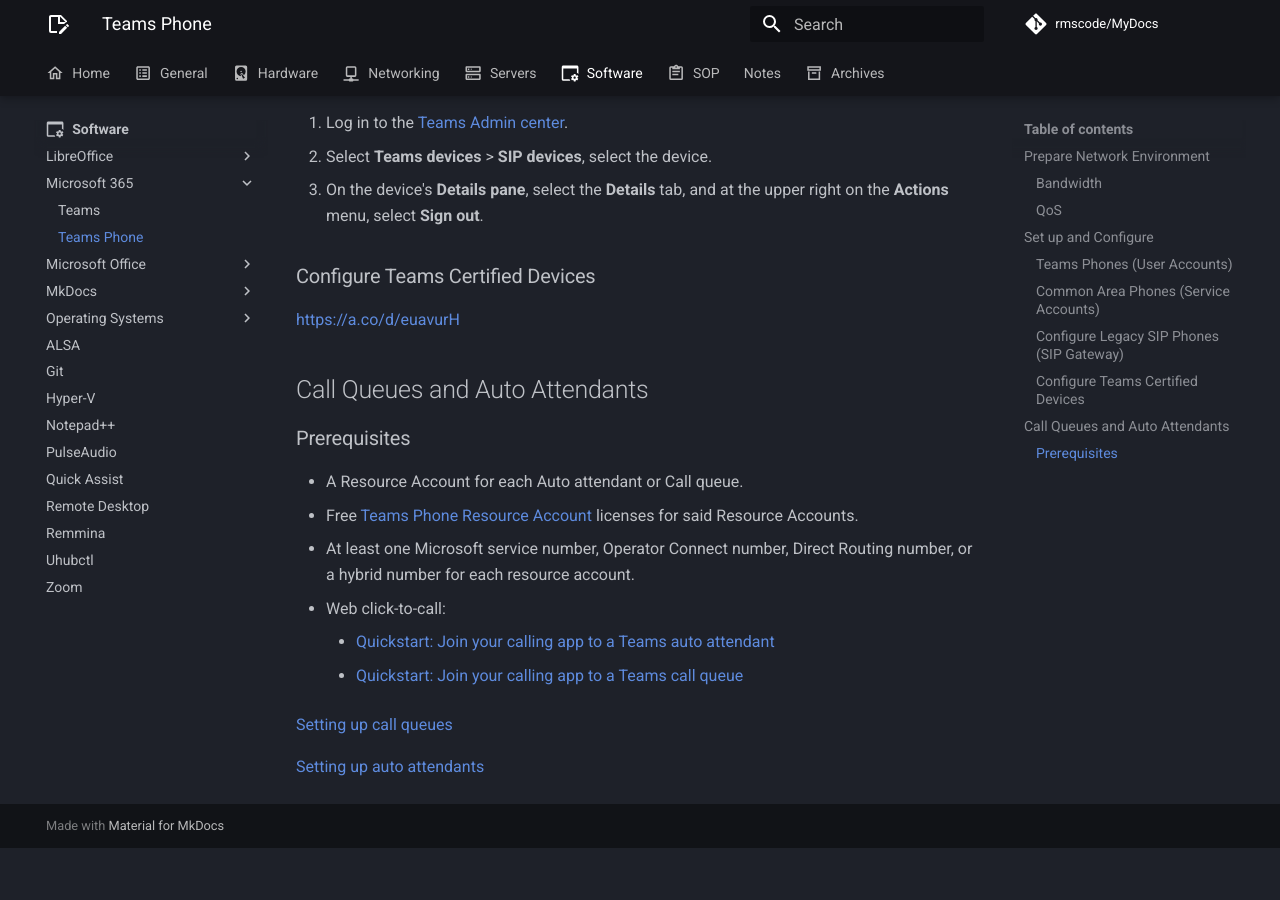
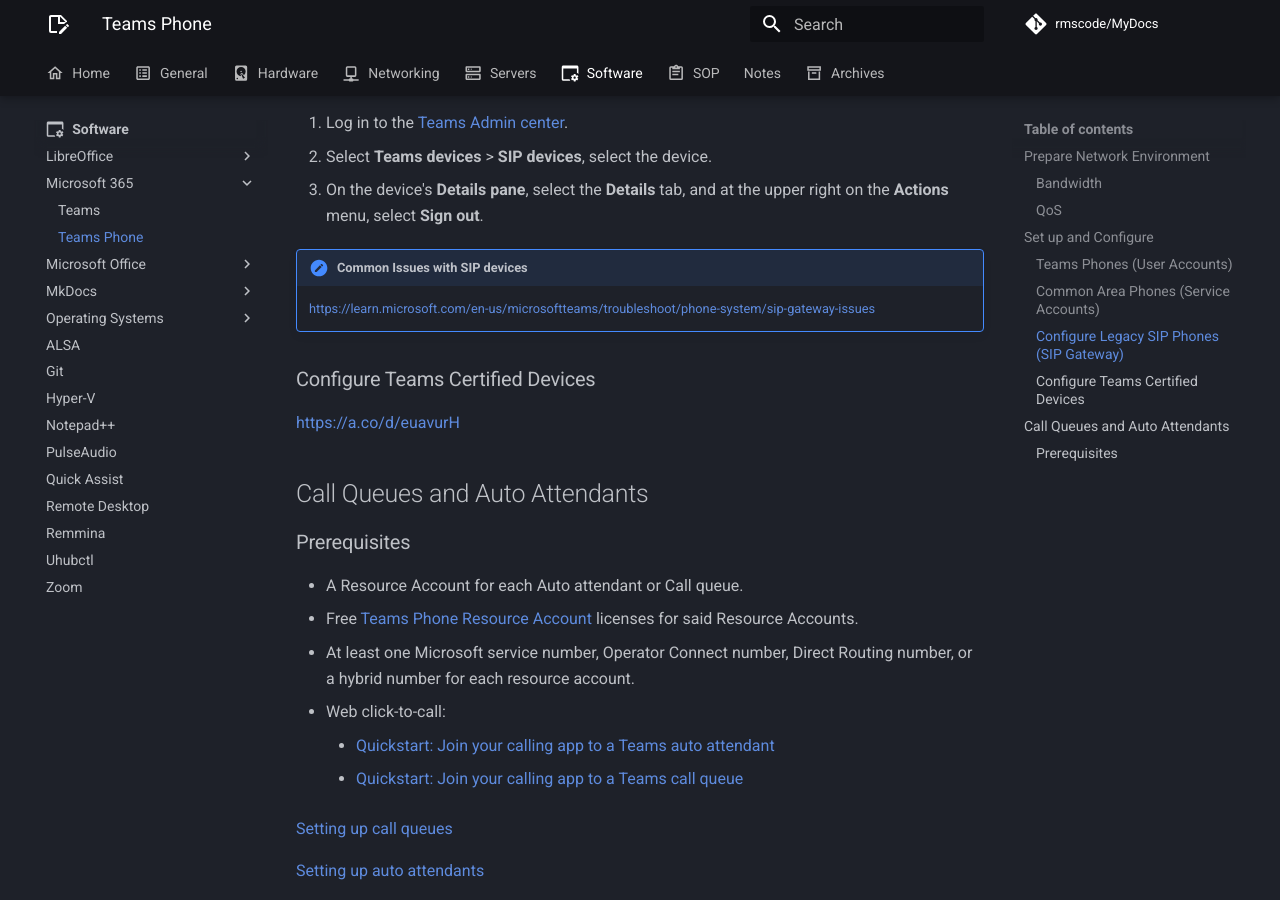
Before and after one commit to rmscode/binary-garden, an MkDocs documentation site: the page built from docs/software/microsoft-365/teams/ms-teams-phone.md, in a window 1280 px wide and 900 px high, scrolled down 8413 px. Built offline with MkDocs 1.6.1 and Material for MkDocs 9.7.7, drawn with Linux system fonts in a browser that asks for light colours; comment, search, counter and statistics services are not loaded; before the commit the page ends 9261 px from its top, so only the background shows below that.

Commit message:
Docs: Update teams-phones.md

```diff
--- a/docs/software/microsoft-365/teams/ms-teams-phone.md
+++ b/docs/software/microsoft-365/teams/ms-teams-phone.md
@@ -295,6 +295,10 @@
 2. Select **Teams devices** > **SIP devices**, select the device.
 3. On the device's **Details pane**, select the **Details** tab, and at the upper right on the **Actions** menu, select **Sign out**.
 
+!!! note "Common Issues with SIP devices"
+
+    <https://learn.microsoft.com/en-us/microsoftteams/troubleshoot/phone-system/sip-gateway-issues>
+
 ### Configure Teams Certified Devices
 
 <https://a.co/d/euavurH>
```
